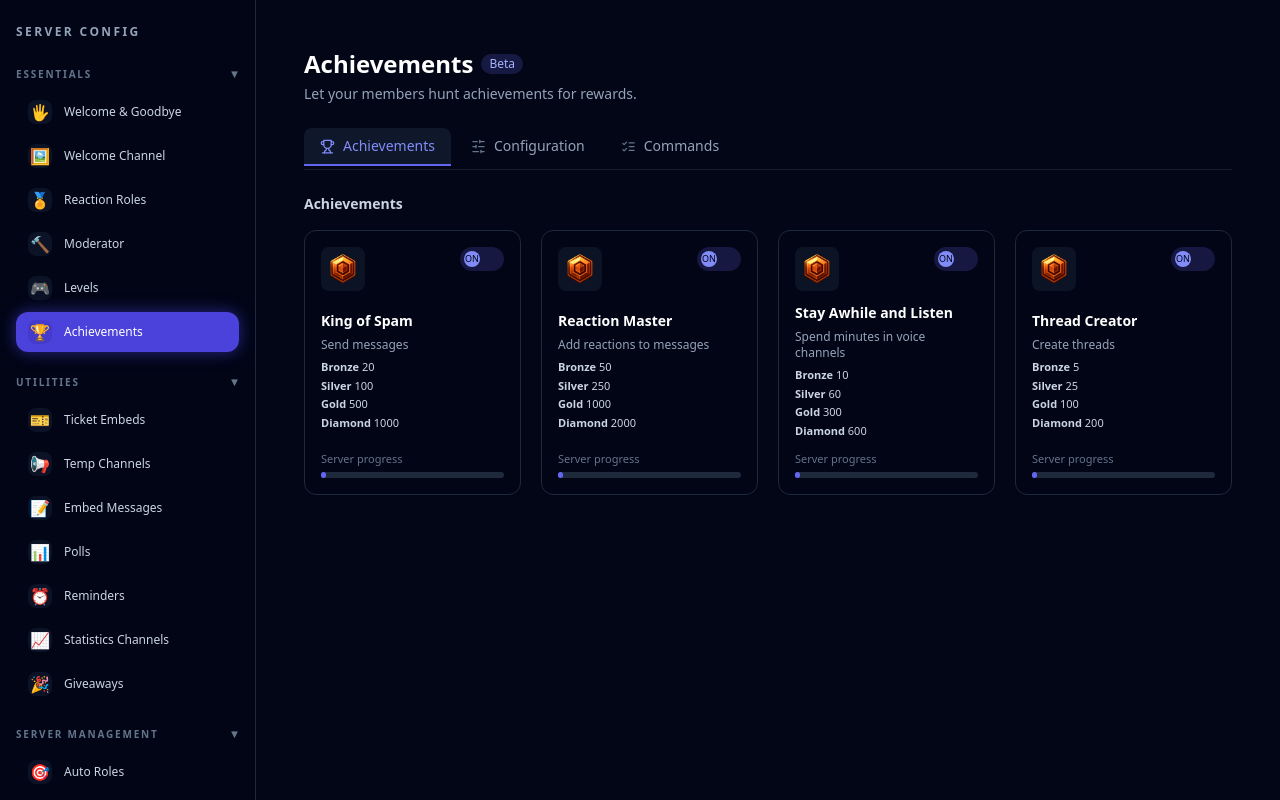
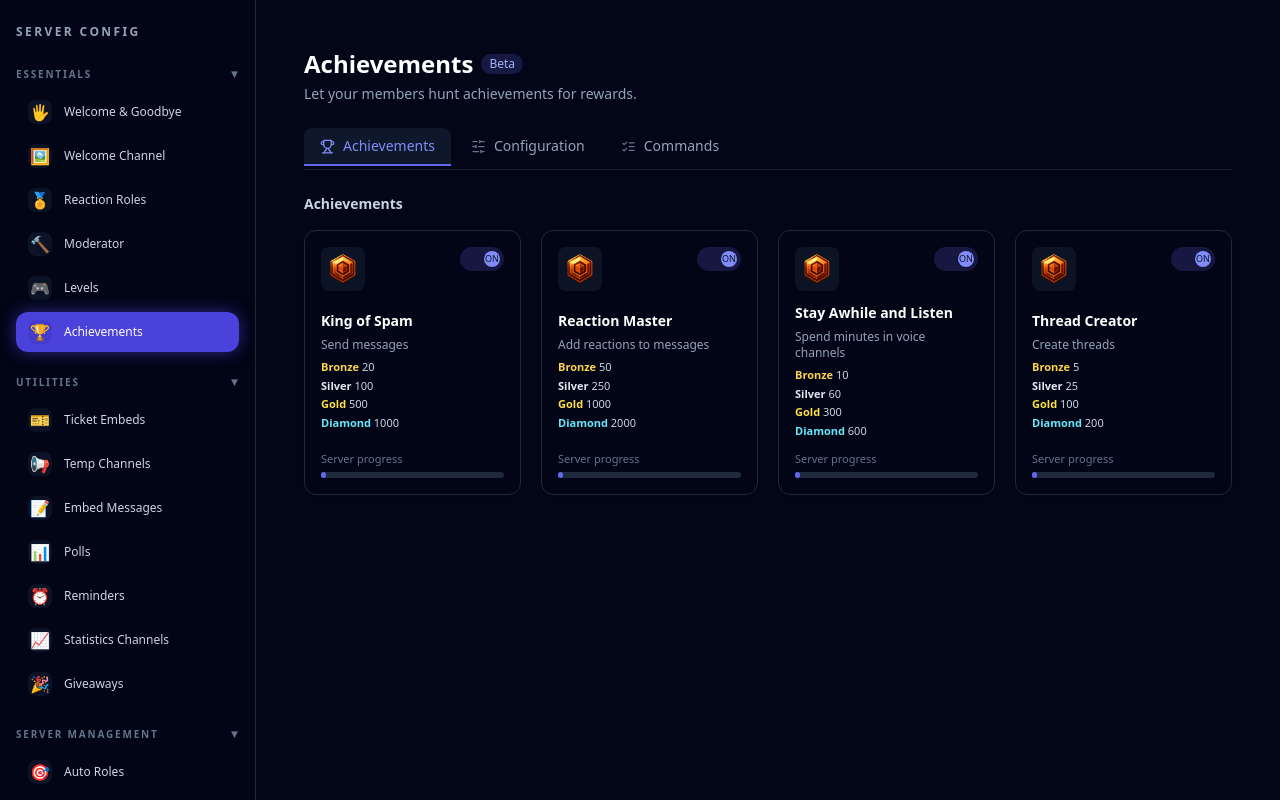
Before and after one commit to WYll1734/app-directory, a Next.js app: page /dashboard/1/achievements in a window 1280 px wide. Shown: the top 800 px of the page. Built offline with nearby package versions, Linux system fonts and the light colour scheme.

Commit message:
Update page.js

```diff
--- a/app/dashboard/[guildId]/achievements/page.js
+++ b/app/dashboard/[guildId]/achievements/page.js
@@ -1,11 +1,75 @@
 "use client";
 
+import { useState } from "react";
 import Image from "next/image";
 import AchievementsTabs from "@/components/achievements/AchievementsTabs";
-import { ACHIEVEMENTS } from "./_data/achievements";
+
+// =============================
+// SHARED ACHIEVEMENTS DATA
+// =============================
+const ACHIEVEMENTS = [
+  {
+    id: "king-of-spam",
+    name: "King of Spam",
+    description: "Send messages",
+    bronze: 20,
+    silver: 100,
+    gold: 500,
+    diamond: 1000,
+  },
+  {
+    id: "reaction-master",
+    name: "Reaction Master",
+    description: "Add reactions to messages",
+    bronze: 50,
+    silver: 250,
+    gold: 1000,
+    diamond: 2000,
+  },
+  {
+    id: "stay-awhile",
+    name: "Stay Awhile and Listen",
+    description: "Spend minutes in voice channels",
+    bronze: 10,
+    silver: 60,
+    gold: 300,
+    diamond: 600,
+  },
+  {
+    id: "thread-creator",
+    name: "Thread Creator",
+    description: "Create threads",
+    bronze: 5,
+    silver: 25,
+    gold: 100,
+    diamond: 200,
+  },
+];
 
 export default function AchievementsOverviewPage({ params }) {
   const { guildId } = params;
+
+  // ================
+  // ON / OFF STATE
+  // ================
+  const [enabledState, setEnabledState] = useState(() => {
+    const init = {};
+    ACHIEVEMENTS.forEach((a) => (init[a.id] = true));
+    return init;
+  });
+
+  function toggle(achievementId) {
+    setEnabledState((prev) => ({
+      ...prev,
+      [achievementId]: !prev[achievementId],
+    }));
+
+    // 🔧 Stub for backend later:
+    console.log(
+      `Toggled ${achievementId} =>`,
+      !enabledState[achievementId] ? "ON" : "OFF"
+    );
+  }
 
   return (
     <div className="space-y-6 p-6">
@@ -26,55 +90,94 @@ export default function AchievementsOverviewPage({ params }) {
       <AchievementsTabs guildId={guildId} activeTab="achievements" />
 
       {/* Cards */}
-      <section className="space-y-4" aria-label="Achievements list">
+      <section aria-label="Achievements list" className="space-y-4">
         <h2 className="text-sm font-semibold text-slate-300">Achievements</h2>
 
         <div className="grid gap-5 md:grid-cols-2 xl:grid-cols-4">
-          {ACHIEVEMENTS.map((ach) => (
-            <a
+          {ACHIEVEMENTS.map((ach) => {
+            const isOn = enabledState[ach.id];
+
+            return (
+              <div
                 key={ach.id}
-              href={`/dashboard/${guildId}/achievements/${ach.id}`}
                 className="group flex flex-col justify-between rounded-xl border border-slate-800 bg-slate-950/60 p-4 shadow-sm hover:border-indigo-500/70 hover:bg-slate-950 transition"
               >
                 <div className="flex items-start justify-between gap-3">
+                  {/* Icon */}
                   <div className="flex h-11 w-11 items-center justify-center rounded-lg bg-slate-900/80">
                     <Image
                       src="/Bronze.png"
                       alt="Achievement icon"
                       width={40}
                       height={40}
+                      className="rounded-md"
                     />
                   </div>
 
-                <div className="ml-auto inline-flex h-6 w-11 items-center rounded-full bg-indigo-500/20 px-1 text-[10px] text-indigo-200">
-                  <span className="inline-flex h-4 w-4 items-center justify-center rounded-full bg-indigo-400 text-[9px] text-slate-950">
-                    ON
+                  {/* ON / OFF BUTTON */}
+                  <button
+                    onClick={() => toggle(ach.id)}
+                    type="button"
+                    className={`ml-auto inline-flex h-6 w-11 items-center rounded-full px-1 text-[10px] transition ${
+                      isOn
+                        ? "bg-indigo-500/20 text-indigo-200"
+                        : "bg-slate-700/40 text-slate-400"
+                    }`}
+                  >
+                    <span
+                      className={`inline-flex h-4 w-4 items-center justify-center rounded-full text-[9px] shadow transition ${
+                        isOn
+                          ? "bg-indigo-400 text-slate-900 translate-x-5"
+                          : "bg-slate-500 text-white translate-x-0"
+                      }`}
+                    >
+                      {isOn ? "ON" : "OFF"}
                     </span>
-                </div>
+                  </button>
                 </div>
 
-              <div className="mt-3 space-y-1.5">
-                <h3 className="text-sm font-semibold text-white">{ach.name}</h3>
+                <a
+                  href={`/dashboard/${guildId}/achievements/${ach.id}`}
+                  className="mt-3 space-y-1.5 block"
+                >
+                  <h3 className="text-sm font-semibold text-white">
+                    {ach.name}
+                  </h3>
                   <p className="text-xs text-slate-400">{ach.description}</p>
 
                   <div className="mt-2 space-y-0.5 text-[11px] text-slate-300">
-                  {ach.tiers.map((t) => (
-                    <p key={t.id}>
-                      <span className="font-semibold capitalize">{t.label}</span>{" "}
-                      {t.count}
+                    <p>
+                      <span className="font-semibold text-amber-300">Bronze</span>{" "}
+                      {ach.bronze}
                     </p>
-                  ))}
+                    <p>
+                      <span className="font-semibold text-slate-200">Silver</span>{" "}
+                      {ach.silver}
+                    </p>
+                    <p>
+                      <span className="font-semibold text-yellow-300">Gold</span>{" "}
+                      {ach.gold}
+                    </p>
+                    <p>
+                      <span className="font-semibold text-cyan-300">
+                        Diamond
+                      </span>{" "}
+                      {ach.diamond}
+                    </p>
                   </div>
-              </div>
+                </a>
 
                 <div className="mt-3">
-                <p className="mb-1 text-[11px] text-slate-500">Server progress</p>
+                  <p className="mb-1 text-[11px] text-slate-500">
+                    Server progress
+                  </p>
                   <div className="h-1.5 w-full rounded-full bg-slate-800">
                     <div className="h-full w-[3%] rounded-full bg-indigo-500" />
                   </div>
                 </div>
-            </a>
-          ))}
+              </div>
+            );
+          })}
         </div>
       </section>
     </div>
```
Lines whose indentation alone changed are shown as unchanged.
